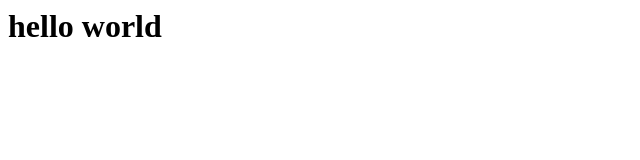
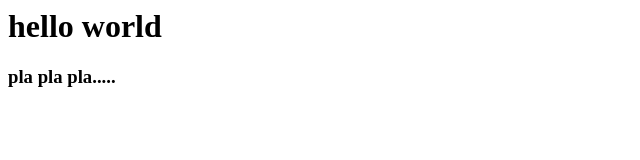
Before and after one commit to M7mdouh76/MyWorks, a plain HTML site: page index.html in a window 1280 px wide. Shown: the whole page, without its empty margins (0-640 px from the left). Drawn offline with Linux system fonts and the light colour scheme.

Commit message:
we add h3 pla pla ...

```diff
--- a/index.html
+++ b/index.html
@@ -1 +1,2 @@
 <h1>hello world</h1>
+<h3>pla pla pla.....</h3>
```
